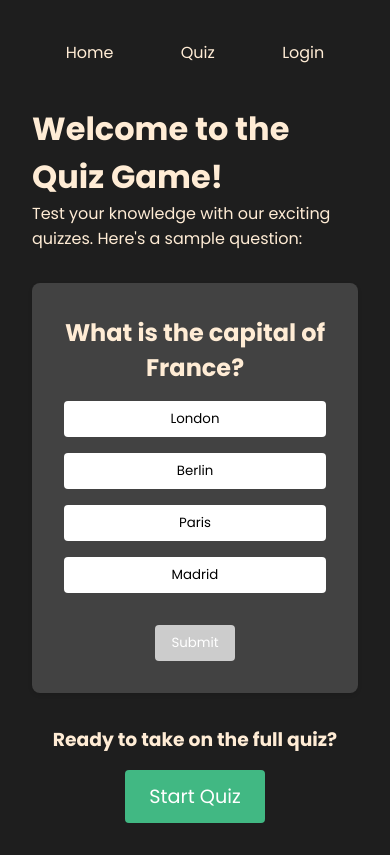
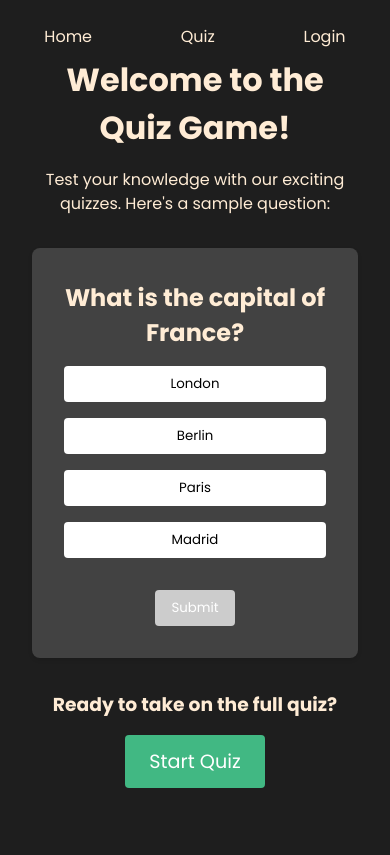
Before and after one commit to Hautzii/projetQuizz, a Vue app: page / in a window 390 px wide. Built offline with nearby package versions, Linux system fonts and the light colour scheme.

Commit message:
adjusted navbar placement, fixed homepage mobile layout

```diff
--- a/components/NavBar.vue
+++ b/components/NavBar.vue
@@ -20,15 +20,20 @@ const navigateTo = (route) => {
 
 <style scoped>
 nav {
+  position: fixed;
+  top: 0;
+  left: 0;
   width: 100%;
-  margin-bottom: 2rem;
+  background-color: transparent;
+  z-index: 1000;
 }
 
 nav ul {
   display: flex;
   justify-content: space-around;
   list-style-type: none;
-  padding: 0;
+  padding: 1rem 0;
+  margin: 0;
 }
 
 nav li {
--- a/src/App.vue
+++ b/src/App.vue
@@ -7,5 +7,10 @@ import { RouterView } from 'vue-router'
 </template>
 
 <style scoped>
-
+#app {
+  font-family: Avenir, Helvetica, Arial, sans-serif;
+  -webkit-font-smoothing: antialiased;
+  -moz-osx-font-smoothing: grayscale;
+  color: #2c3e50;
+}
 </style>
--- a/src/views/HomeView.vue
+++ b/src/views/HomeView.vue
@@ -37,7 +37,7 @@ const navigateTo = (route) => {
 </script>
 
 <template>
-  <div class="home">
+  <div class="home content-container">
     <NavBar />
 
     <h1>Welcome to the Quiz Game!</h1>
@@ -68,10 +68,16 @@ const navigateTo = (route) => {
 </template>
 
 <style scoped>
+.content-container {
+  padding-top: 80px;
+}
+
 .home {
   display: flex;
   flex-direction: column;
   align-items: center;
+  justify-content: center;
+  height: 100vh;
   padding: 2rem;
   max-width: 800px;
   margin: 0 auto;
@@ -186,4 +192,20 @@ nav li:hover {
   font-size: 1.2rem;
   padding: 0.75rem 1.5rem;
 }
+
+@media screen and (max-width: 600px) {
+  h1, p {
+    text-align: center;
+  }
+  p {
+    margin-top: 1rem;
+    line-height: 1.5;
+  }
+}
+
+@media screen and (min-width: 1200px) and (max-width: 1280px) {
+  .home {
+    margin-top: 2rem;
+  }
+}
 </style>
--- a/src/views/QuizView.vue
+++ b/src/views/QuizView.vue
@@ -144,7 +144,7 @@ const finishGame = () => {
 </script>
 
 <template>
-  <div class="main-container">
+  <div class="main-container content-container">
     <NavBar />
     <form @submit.prevent="startGame" v-if="!activeGame && !quizFinished">
       <label for="numberOfQuestions">Number of questions</label>
@@ -253,7 +253,6 @@ const finishGame = () => {
 </template>
 
 <style scoped>
-/* Define variables */
 .main-container {
   --primary-color: #41b883;
   --primary-hover-color: #329066;
@@ -274,6 +273,10 @@ const finishGame = () => {
   margin: auto;
   padding: 20px;
   box-sizing: border-box;
+}
+
+.content-container {
+  padding-top: 80px; /* Adjust this value based on your navbar height */
 }
 
 .game {
```
